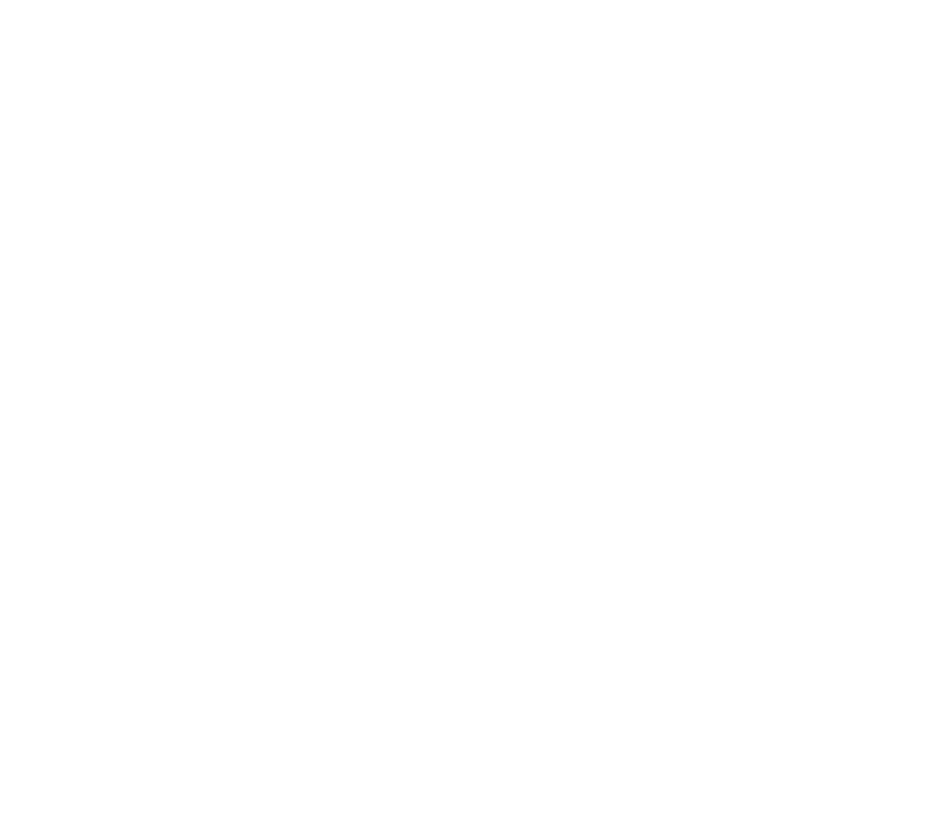
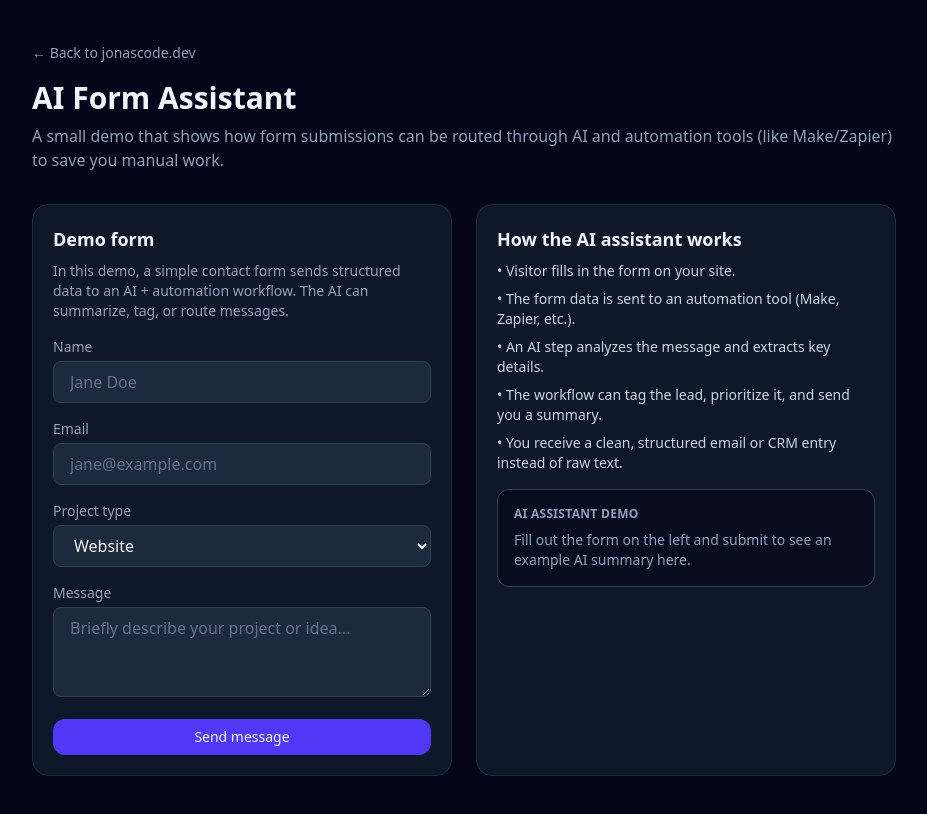
Before and after one commit to youniscode/my-portfolio, a React (Vite) app: page /ai-form-assistant in a window 1280 px wide. Before the commit this address had no page. Shown: the whole page, without its empty margins (176-1103 px from the left). Built offline with nearby package versions, Linux system fonts and the light colour scheme.

Commit message:
Add AI Form Assistant preview image and fix path

```diff
--- a/src/App.jsx
+++ b/src/App.jsx
@@ -84,7 +84,8 @@
       tag: "Automation • AI",
       summary: "Automates form processing using ChatGPT + Make workflows.",
       cta: "View Demo",
-      url: "https://your-demo-url-3.com",
+      image: "/projects/ai-form-assistant.png",
+      url: "/ai-form-assistant", // ← point to your internal route
     },
   ];
 
--- a/src/main.jsx
+++ b/src/main.jsx
@@ -5,6 +5,7 @@
 import CoffeeHouse from "./pages/CoffeeHouse.jsx"; // <- you'll add this file
 import "./index.css";
 import PortfolioBuilder from "./pages/PortfolioBuilder.jsx";
+import AiFormAssistant from "./pages/AiFormAssistant.jsx";
 
 ReactDOM.createRoot(document.getElementById("root")).render(
   <React.StrictMode>
@@ -13,6 +14,7 @@
         <Route path="/" element={<PortfolioPage />} />
         <Route path="/coffee-house" element={<CoffeeHouse />} />
         <Route path="/portfolio-builder" element={<PortfolioBuilder />} />
+        <Route path="/ai-form-assistant" element={<AiFormAssistant />} />
       </Routes>
     </BrowserRouter>
   </React.StrictMode>
--- /dev/null
+++ b/src/pages/AiFormAssistant.jsx
@@ -0,0 +1,175 @@
+// src/pages/AiFormAssistant.jsx
+import { useState } from "react";
+import { Link } from "react-router-dom";
+
+export default function AiFormAssistant() {
+  const [aiSummary, setAiSummary] = useState("");
+  const [isProcessing, setIsProcessing] = useState(false);
+
+  return (
+    <div className="min-h-screen bg-slate-950 text-slate-100">
+      <div className="max-w-4xl mx-auto px-4 py-10">
+        <Link to="/" className="text-slate-400 text-sm hover:underline">
+          ← Back to jonascode.dev
+        </Link>
+
+        <h1 className="text-3xl font-semibold mt-4">AI Form Assistant</h1>
+        <p className="text-slate-400 mt-2">
+          A small demo that shows how form submissions can be routed through AI
+          and automation tools (like Make/Zapier) to save you manual work.
+        </p>
+
+        {/* Two-column layout: form + explanation */}
+        <div className="mt-8 grid gap-6 md:grid-cols-2">
+          {/* Left: demo form */}
+          <div className="rounded-2xl border border-slate-800 bg-slate-900 p-5">
+            <h2 className="text-lg font-semibold mb-2">Demo form</h2>
+            <p className="text-sm text-slate-400 mb-4">
+              In this demo, a simple contact form sends structured data to an AI
+              + automation workflow. The AI can summarize, tag, or route
+              messages.
+            </p>
+
+            <form
+              className="space-y-4"
+              onSubmit={(e) => {
+                e.preventDefault();
+                const formEl = e.target;
+                const formData = new FormData(formEl);
+
+                const name = formData.get("name") || "Someone";
+                const email = formData.get("email") || "no-email";
+                const projectType = formData.get("projectType") || "Project";
+                const message =
+                  formData.get("message") || "No extra details were provided.";
+
+                setIsProcessing(true);
+                setAiSummary("");
+
+                // Fake AI delay
+                setTimeout(() => {
+                  const summary = `${name} (${email}) is interested in a ${projectType} project.\n\nKey details:\n${message}\n\nSuggested next step: Reply with 2–3 clarifying questions and a proposed call time.`;
+                  setAiSummary(summary);
+                  setIsProcessing(false);
+                  formEl.reset();
+                }, 800);
+              }}
+            >
+              <div>
+                <label className="block text-sm text-slate-400 mb-1">
+                  Name
+                </label>
+                <input
+                  type="text"
+                  name="name"
+                  required
+                  className="w-full rounded-lg bg-slate-800 border border-slate-700 px-4 py-2 text-slate-100 placeholder-slate-500 focus:outline-none focus:ring-2 focus:ring-indigo-500"
+                  placeholder="Jane Doe"
+                />
+              </div>
+
+              <div>
+                <label className="block text-sm text-slate-400 mb-1">
+                  Email
+                </label>
+                <input
+                  type="email"
+                  name="email"
+                  required
+                  className="w-full rounded-lg bg-slate-800 border border-slate-700 px-4 py-2 text-slate-100 placeholder-slate-500 focus:outline-none focus:ring-2 focus:ring-indigo-500"
+                  placeholder="jane@example.com"
+                />
+              </div>
+
+              <div>
+                <label className="block text-sm text-slate-400 mb-1">
+                  Project type
+                </label>
+                <select
+                  name="projectType"
+                  className="w-full rounded-lg bg-slate-800 border border-slate-700 px-4 py-2 text-slate-100 focus:outline-none focus:ring-2 focus:ring-indigo-500"
+                >
+                  <option>Website</option>
+                  <option>Automation</option>
+                  <option>AI integration</option>
+                  <option>Other</option>
+                </select>
+              </div>
+
+              <div>
+                <label className="block text-sm text-slate-400 mb-1">
+                  Message
+                </label>
+                <textarea
+                  name="message"
+                  rows="3"
+                  className="w-full rounded-lg bg-slate-800 border border-slate-700 px-4 py-2 text-slate-100 placeholder-slate-500 focus:outline-none focus:ring-2 focus:ring-indigo-500"
+                  placeholder="Briefly describe your project or idea..."
+                />
+              </div>
+
+              <button
+                type="submit"
+                className="w-full bg-indigo-600 hover:bg-indigo-500 px-4 py-2 rounded-xl font-medium text-sm"
+              >
+                Send message
+              </button>
+            </form>
+          </div>
+
+          {/* Right: explanation + AI summary preview */}
+          <div className="rounded-2xl border border-slate-800 bg-slate-900 p-5">
+            <h2 className="text-lg font-semibold mb-2">
+              How the AI assistant works
+            </h2>
+            <ul className="text-sm text-slate-300 space-y-2">
+              <li>• Visitor fills in the form on your site.</li>
+              <li>
+                • The form data is sent to an automation tool (Make, Zapier,
+                etc.).
+              </li>
+              <li>
+                • An AI step analyzes the message and extracts key details.
+              </li>
+              <li>
+                • The workflow can tag the lead, prioritize it, and send you a
+                summary.
+              </li>
+              <li>
+                • You receive a clean, structured email or CRM entry instead of
+                raw text.
+              </li>
+            </ul>
+
+            {/* AI preview box */}
+            <div className="mt-4 rounded-xl border border-slate-700 bg-slate-950/60 p-4">
+              <div className="text-xs font-semibold text-slate-400 tracking-wide uppercase mb-2">
+                AI assistant demo
+              </div>
+
+              {isProcessing && (
+                <p className="text-sm text-slate-300">
+                  Analyzing message…{" "}
+                  <span className="text-indigo-400">Thinking with AI</span>
+                </p>
+              )}
+
+              {!isProcessing && aiSummary && (
+                <p className="text-sm text-slate-200 whitespace-pre-line">
+                  {aiSummary}
+                </p>
+              )}
+
+              {!isProcessing && !aiSummary && (
+                <p className="text-sm text-slate-400">
+                  Fill out the form on the left and submit to see an example AI
+                  summary here.
+                </p>
+              )}
+            </div>
+          </div>
+        </div>
+      </div>
+    </div>
+  );
+}
```
Also changed, not shown: public/projects/ai-form-assistant.png (added).
